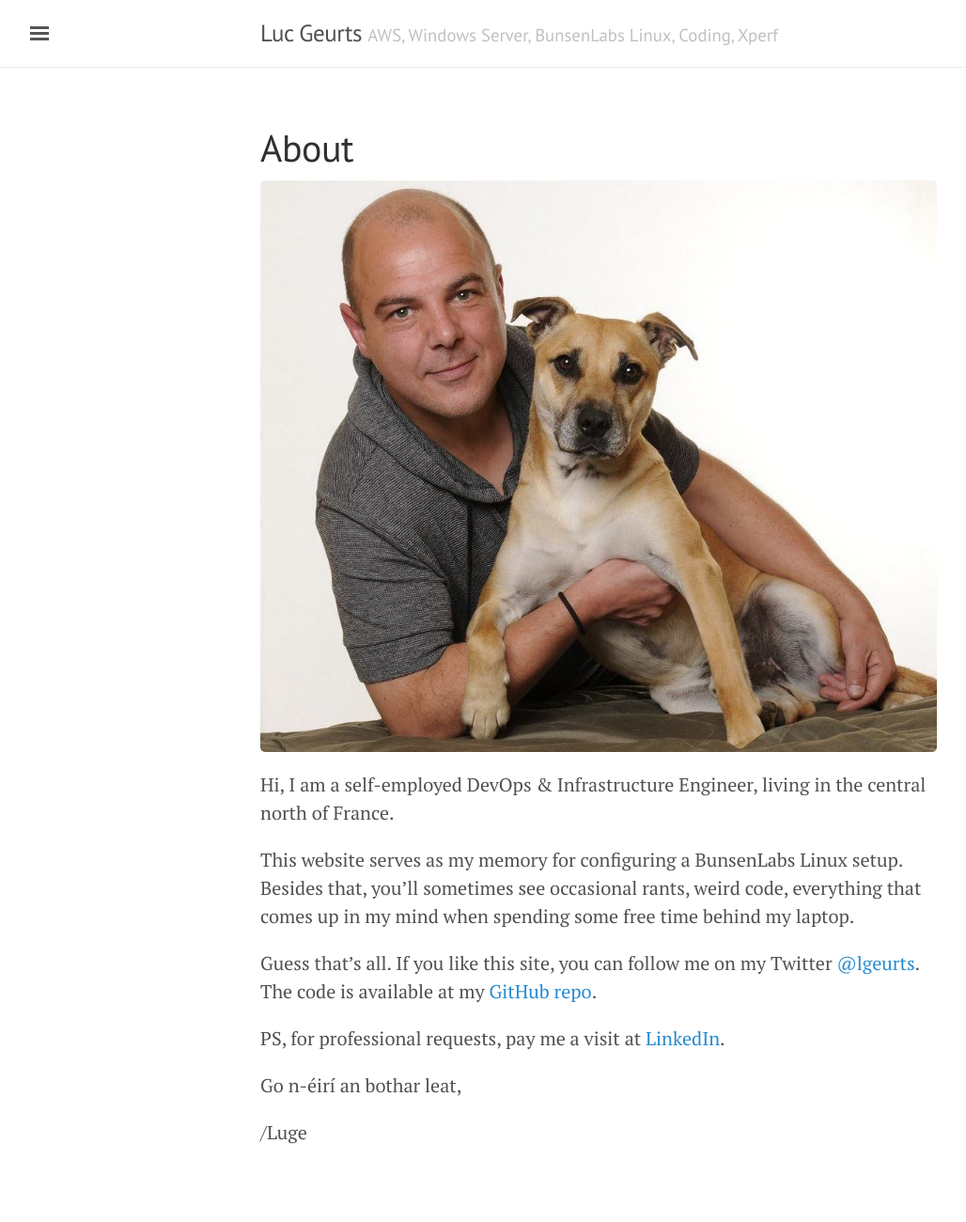
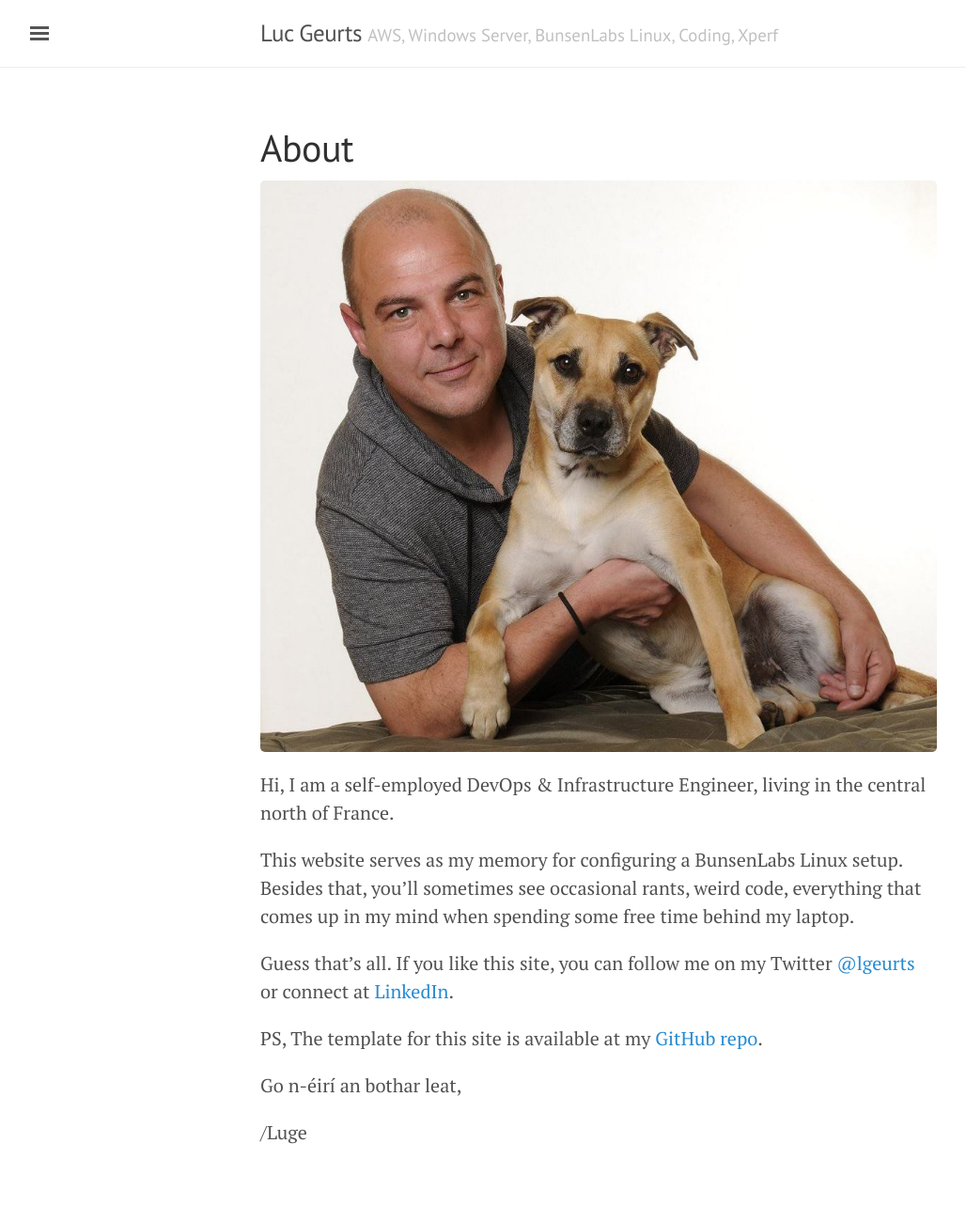
Before and after one commit to lgeurts/lgeurts.github.io, a Jekyll site: the page built from about.md, in a window 1280 px wide. Shown: the whole page at 94% size, without its empty margins (3-1031 px from the left). Built offline with Jekyll 4.4.1, drawn with Linux system fonts in a browser that asks for light colours.

Commit message:
Update about.md

```diff
--- a/about.md
+++ b/about.md
@@ -10,9 +10,9 @@
 This website serves as my memory for configuring a BunsenLabs Linux setup.
 Besides that, you'll sometimes see occasional rants, weird code, everything that comes up in my mind when spending some free time behind my laptop.
 
-Guess that's all. If you like this site, you can follow me on my Twitter [@lgeurts](https://twitter.com/lgeurts). The code is available at my [GitHub repo](https://github.com/lgeurts/lgeurts.github.io).
+Guess that's all. If you like this site, you can follow me on my Twitter [@lgeurts](https://twitter.com/lgeurts) or connect at [LinkedIn](https://www.linkedin.com/in/lucgeurts).
 
-PS, for professional requests, pay me a visit at [LinkedIn](https://www.linkedin.com/in/lucgeurts).
+PS, The template for this site is available at my [GitHub repo](https://github.com/lgeurts/lgeurts.github.io).
 
 Go n-éirí an bothar leat,
 
```
